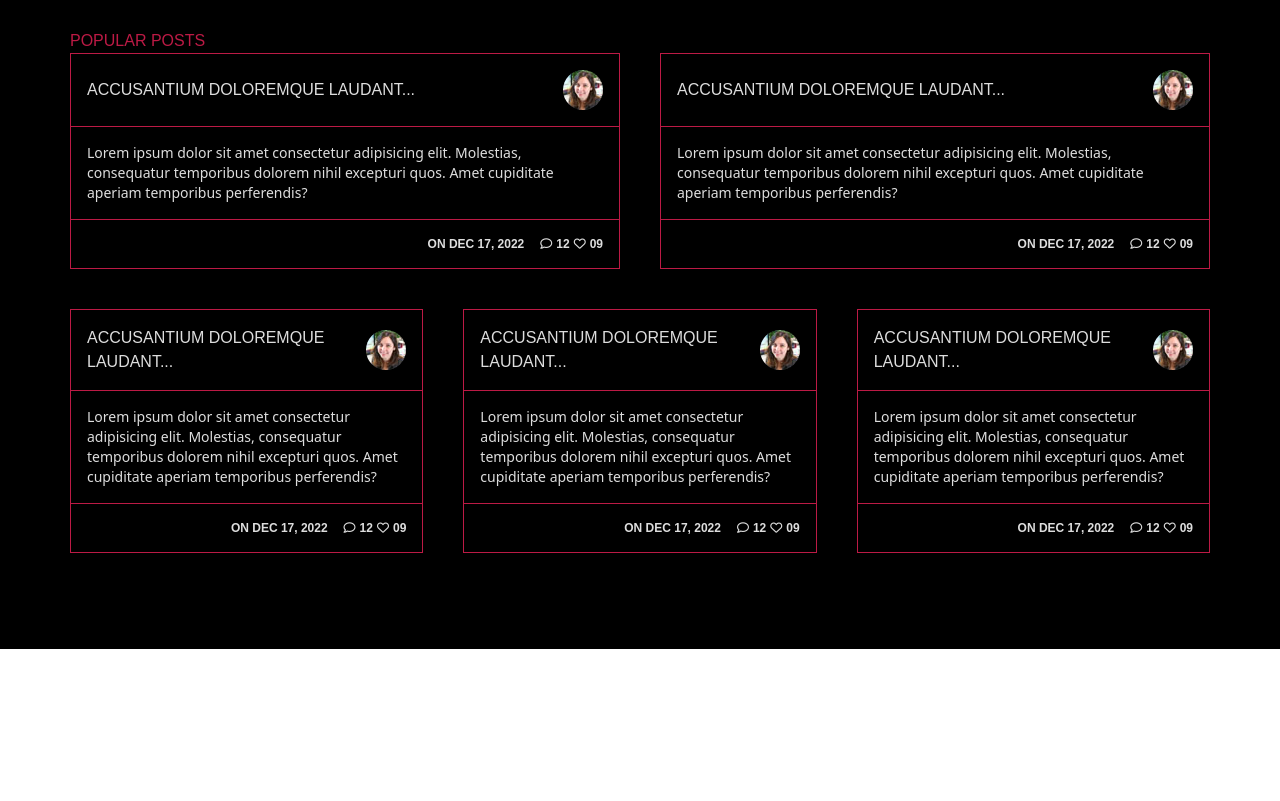
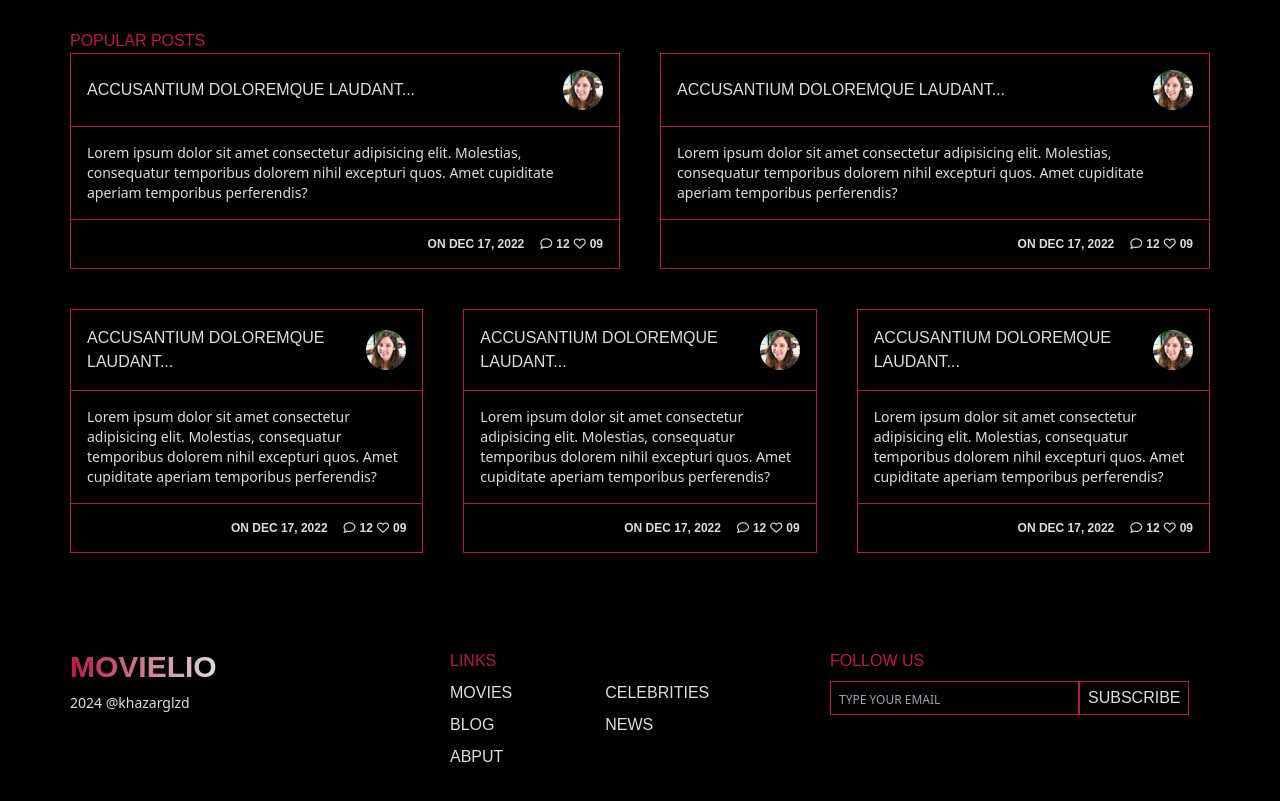
Before and after one commit to khazarglzd/movie_landingpage_tailwind_project, a website: page public/index.html in a window 1280 px wide. Shown: the part 1926-2727 px from the top of the page. Before the commit the page ends 2575 px from the top, so only its background shows below. Drawn offline with Linux system fonts and the light colour scheme; a web font is replaced by a local one.

Commit message:
adding footer section

```diff
--- a/public/index.html
+++ b/public/index.html
@@ -827,5 +827,67 @@
         </div>
       </div>
     </section>
+    <!--Footer Section-->
+    <footer class="bg-black text-movielio-grey">
+      <!--Footer Container-->
+      <div class="container flex flex-col md:flex-row px-10 lg:px-0 pb-8">
+        <!--Left-->
+        <div class="basis-1/3">
+          <a
+            href="#"
+            class="text-2xl lg:text-3xl font-bold text-transparent bg-gradient-to-r bg-clip-text from-movielio-red to-movielio-grey"
+            >MOVIELIO</a
+          >
+          <p class="text-sm mt-2">2024 @khazarglzd</p>
+        </div>
+        <!--Middle-->
+        <div class="basis-1/3">
+          <h2 class="mb-2 text-movielio-red">LINKS</h2>
+          <div class="grid grid-cols-5 gap-2 uppercase">
+            <a
+              class="col-span-2 hover:text-movielio-melon duration-500"
+              href="#"
+              >Movies</a
+            >
+            <a
+              class="col-span-2 hover:text-movielio-melon duration-500"
+              href="#"
+              >Celebrities</a
+            >
+            <a
+              class="col-span-2 hover:text-movielio-melon duration-500"
+              href="#"
+              >Blog</a
+            >
+            <a
+              class="col-span-2 hover:text-movielio-melon duration-500"
+              href="#"
+              >News</a
+            >
+            <a
+              class="col-span-2 hover:text-movielio-melon duration-500"
+              href="#"
+              >Abput</a
+            >
+          </div>
+        </div>
+        <!--Right-->
+        <div class="basis-1/3">
+          <h2 class="mb-2 text-movielio-red">FOLLOW US</h2>
+          <form action="" class="flex">
+            <input
+              class="py-1 px-2 bg-transparent border border-movielio-red placeholder:text-xs outline-none"
+              placeholder="TYPE YOUR EMAIL"
+              type="text"
+            />
+            <button
+              class="py-1 px-2 bg-transparent border border-movielio-red bg-movielio-red font-gemunu uppercase"
+            >
+              Subscribe
+            </button>
+          </form>
+        </div>
+      </div>
+    </footer>
   </body>
 </html>
```
Also changed, not shown: public/css/styles.css.
